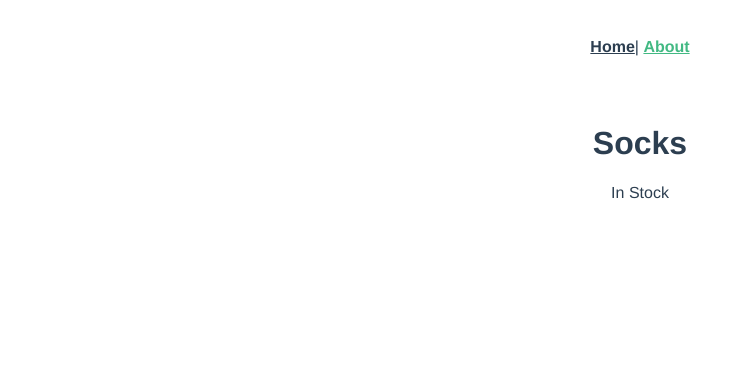
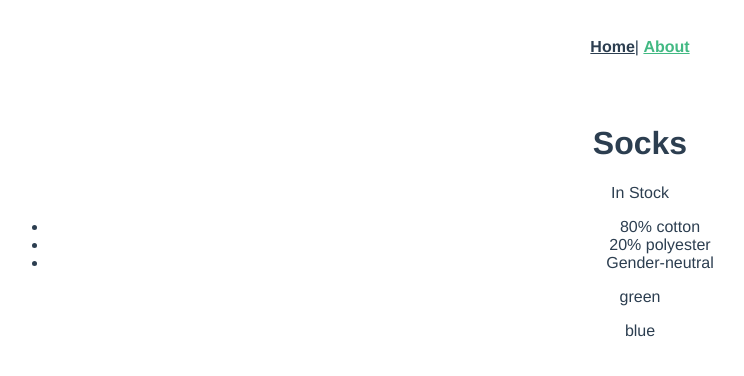
Before and after one commit to MIClavelTe/vue-my-project, a Vue app: page /about in a window 1280 px wide. Shown: the top 376 px of the page, without its empty margins (0-744 px from the left). Built offline with nearby package versions, Linux system fonts and the light colour scheme.

Commit message:
list rendering

```diff
--- a/src/views/About.vue
+++ b/src/views/About.vue
@@ -8,6 +8,14 @@
       <h1>{{ product }}</h1>
       <p v-if="inStock">In Stock</p>
       <p v-else>Out of Stock</p>
+
+      <ul>
+        <li v-for="(detail, index) in details" :key="index">{{ detail }}</li>
+      </ul>
+
+      <div v-for="variant in variants" :key="variant.varientsId">
+        <p>{{ variant.variantColor }}</p>
+      </div>
     </div>
   </div>
 </template>
@@ -18,7 +26,18 @@ export default {
     return {
       product: 'Socks',
       image: '',
-      inStock: true
+      inStock: true,
+      details: ['80% cotton', '20% polyester', 'Gender-neutral'],
+      variants: [
+        {
+          variantId: 2234,
+          variantColor: 'green'
+        },
+        {
+          variantId: 2235,
+          variantColor: 'blue'
+        }
+      ]
     }
   }
 }
```
